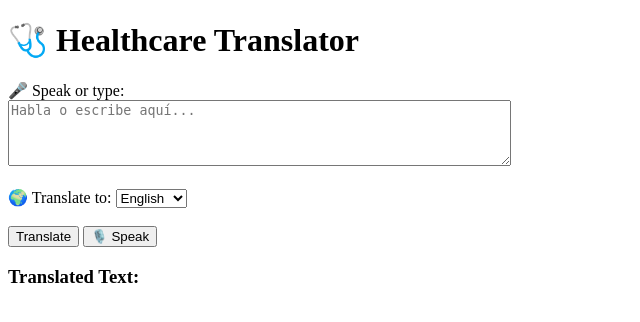
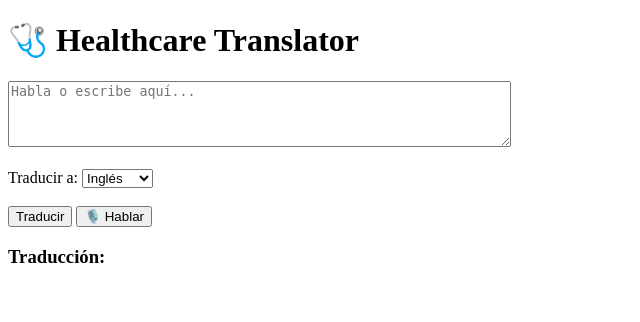
Before and after one commit to Jesado01/healthcare-translator, a Django app: page / in a window 1280 px wide. Shown: the top 322 px of the page, without its empty margins (0-640 px from the left). Run offline with Django 4.2, Linux system fonts and the light colour scheme.

Commit message:
Not showing (fix)

```diff
--- a/core/templates/index.html
+++ b/core/templates/index.html
@@ -10,24 +10,22 @@
   <h1>🩺 Healthcare Translator</h1>
 
   <form id="translateForm">
-    <label for="recognizedText">🎤 Speak or type:</label><br>
     <textarea name="text" id="recognizedText" rows="4" cols="60" placeholder="Habla o escribe aquí..."></textarea><br><br>
 
-    <label for="language">🌍 Translate to:</label>
+    <label>Traducir a:</label>
     <select name="language" id="language">
-      <option value="English">English</option>
-      <option value="Spanish">Spanish</option>
-      <option value="French">French</option>
-      <option value="German">German</option>
+      <option value="en">Inglés</option>
+      <option value="es">Español</option>
+      <option value="fr">Francés</option>
+      <option value="de">Alemán</option>
     </select><br><br>
 
-    <button type="submit">Translate</button>
-    <button type="button" id="startBtn">🎙️ Speak</button>
+    <button type="submit">Traducir</button>
+    <button type="button" id="startBtn">🎙️ Hablar</button>
   </form>
 
-  <h3>Translated Text:</h3>
+  <h3>Traducción:</h3>
   <p id="output"></p>
-
   <audio id="audio" controls style="display: none;"></audio>
 
   <script>
@@ -47,21 +45,18 @@
       };
 
       recognition.onerror = function (event) {
-        console.error("Speech recognition error:", event.error);
-        alert("Speech recognition error: " + event.error);
+        alert("Error: " + event.error);
       };
 
       startBtn.addEventListener("click", () => {
         recognition.start();
       });
     } else {
-      alert("Your browser does not support speech recognition.");
+      alert("Tu navegador no soporta reconocimiento de voz.");
     }
 
-    // Form submission and translation
     document.getElementById("translateForm").addEventListener("submit", async (e) => {
       e.preventDefault();
-
       const formData = new FormData(e.target);
 
       try {
@@ -70,15 +65,9 @@
           body: formData,
         });
 
-        if (!response.ok) {
-          throw new Error("Translation failed");
-        }
+        const data = await response.json();
 
-        const data = await response.json();
-        console.log("API response:", data);
-
-        output.innerText = data.translated || "No result";
-
+        output.innerText = data.translated || "Sin resultado";
         if (data.audio_url) {
           audio.src = data.audio_url;
           audio.style.display = "block";
@@ -86,9 +75,10 @@
         } else {
           audio.style.display = "none";
         }
+
       } catch (err) {
-        console.error("Frontend error:", err);
-        output.innerText = "❌ Error while translating";
+        console.error("Error:", err);
+        output.innerText = "❌ Error en la traducción";
         audio.style.display = "none";
       }
     });
--- a/core/urls.py
+++ b/core/urls.py
@@ -1,7 +1,7 @@
 from django.urls import path
-from . import views
+from core import views
 
 urlpatterns = [
-    path('', views.index),
-    path('translate/', views.translate_text),
+    path("", views.index),
+    path("translate/", views.translate_text),
 ]
--- a/core/views.py
+++ b/core/views.py
@@ -1,39 +1,37 @@
 import os
 import uuid
+import requests
+from gtts import gTTS
 from django.http import JsonResponse
+from django.shortcuts import render
 from django.views.decorators.csrf import csrf_exempt
-from django.shortcuts import render
-from gtts import gTTS
-from openai import OpenAI
-import traceback
-
-client = OpenAI(api_key=os.getenv("OPENAI_API_KEY"))
 
 def index(request):
     return render(request, "index.html")
+
+def translate_libretranslate(text, target_lang_code):
+    response = requests.post("https://libretranslate.de/translate", json={
+        "q": text,
+        "source": "auto",
+        "target": target_lang_code,
+        "format": "text"
+    })
+    return response.json()["translatedText"]
 
 @csrf_exempt
 def translate_text(request):
     if request.method == "POST":
         input_text = request.POST.get("text")
-        target_language = request.POST.get("language")
+        target_language = request.POST.get("language", "en")
 
         try:
-            # Traducción con OpenAI GPT
-            prompt = f"Traduce este texto médico al {target_language}: {input_text}"
-            response = client.chat.completions.create(
-                model="gpt-3.5-turbo",
-                messages=[
-                    {"role": "system", "content": "Eres un traductor médico experto."},
-                    {"role": "user", "content": prompt}
-                ]
-            )
-            translated = response.choices[0].message.content.strip()
+            # Traduce usando LibreTranslate
+            translated = translate_libretranslate(input_text, target_language)
 
-            # Generar audio con gTTS
-            tts = gTTS(text=translated, lang="es")  # o usa target_language si soporta
+            # Genera el audio con gTTS
+            tts = gTTS(text=translated, lang=target_language)
             filename = f"{uuid.uuid4()}.mp3"
-            filepath = f"static/audio/{filename}"
+            filepath = os.path.join("static", "audio", filename)
             tts.save(filepath)
 
             return JsonResponse({
@@ -42,7 +40,7 @@ def translate_text(request):
             })
 
         except Exception as e:
-            traceback.print_exc()
-            return JsonResponse({"error": "Error processing translation."}, status=500)
+            print("Error al traducir o generar audio:", e)
+            return JsonResponse({"error": "Error en el servidor"}, status=500)
 
-    return JsonResponse({"error": "Invalid request method"}, status=400)
+    return JsonResponse({"error": "Método no permitido"}, status=405)
```
